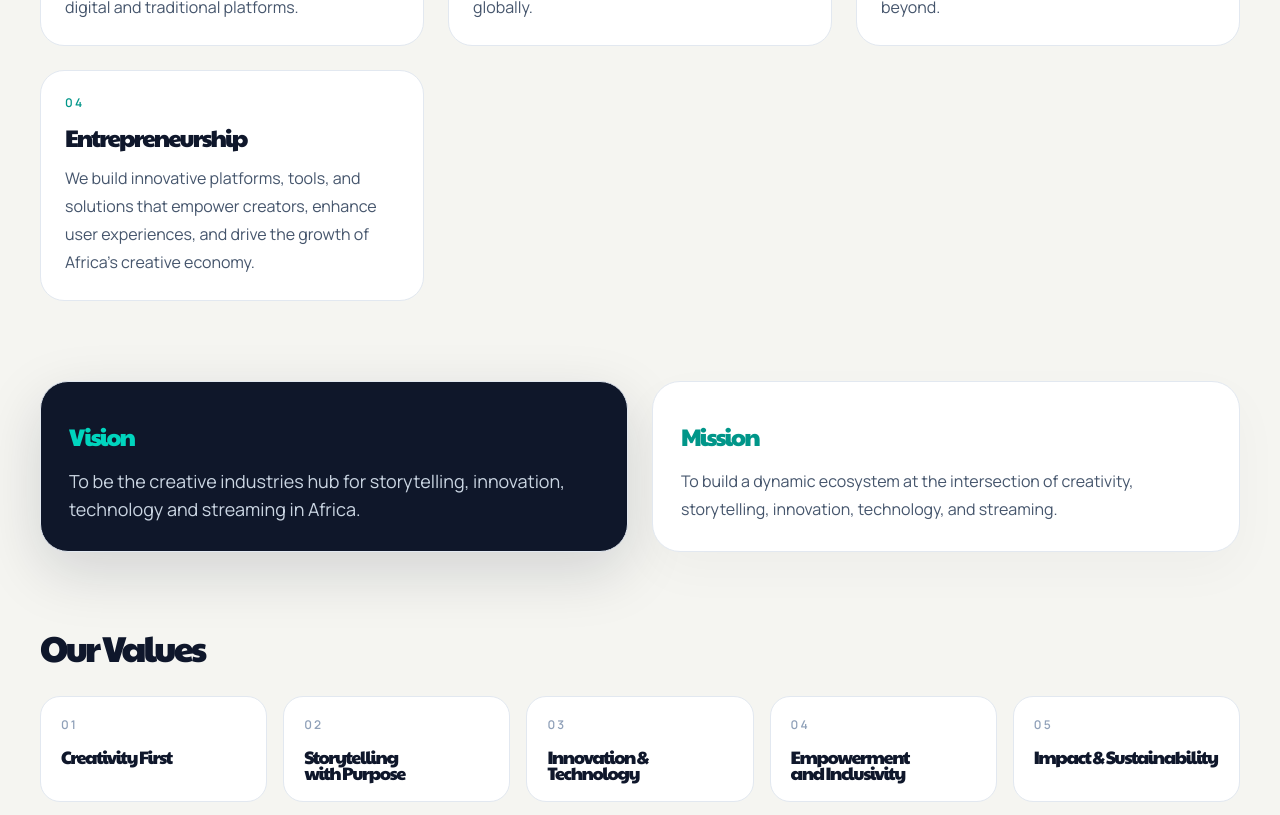
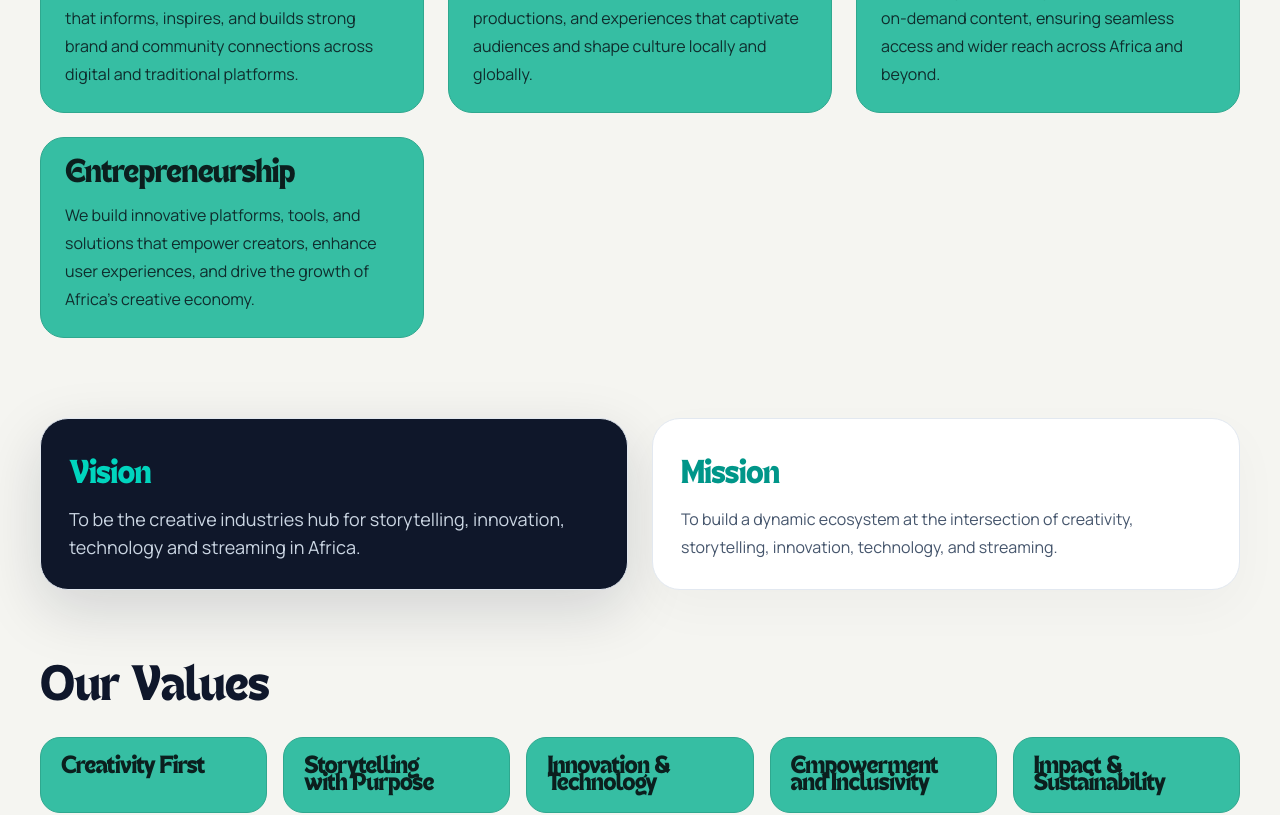
Before and after one commit to CBM-GROUP/cbmgroup-landingpage, a Next.js app: page /about in a window 1280 px wide. Shown: the part 1360-2175 px from the top of the page. Built offline with nearby package versions, Linux system fonts and the light colour scheme.

Commit message:
refactor: integrate Tan Headline font and update styles across components

```diff
--- a/src/app/about/page.tsx
+++ b/src/app/about/page.tsx
@@ -71,10 +71,9 @@ export default function Page() {
 
           <div className="grid gap-6 md:grid-cols-2 xl:grid-cols-3">
             {pillars.map((pillar) => (
-              <motion.article key={pillar.id} variants={revealVariants} className="group rounded-[1.5rem] border border-slate-200 bg-white p-6 transition-transform duration-300 hover:-translate-y-1 hover:shadow-[0_18px_50px_rgba(15,23,42,0.05)]">
-                <div className="text-xs font-semibold uppercase tracking-[0.2em] text-teal-600">{pillar.number}</div>
-                <h3 className="mt-4 text-2xl font-semibold tracking-[-0.04em] text-slate-900">{pillar.title}</h3>
-                <p className="mt-4 text-base leading-7 text-slate-600">{pillar.description}</p>
+              <motion.article key={pillar.id} variants={revealVariants} className="group rounded-[1.5rem] border border-[#2fa88f] bg-[#36bea3] p-6 text-[#0b1f1e] transition-transform duration-300 hover:-translate-y-1 hover:shadow-[0_18px_50px_rgba(15,23,42,0.08)]">
+                <h3 className="text-2xl font-semibold tracking-[-0.04em] text-[#0b1f1e]">{pillar.title}</h3>
+                <p className="mt-4 text-base leading-7 text-[#0f2d2d]">{pillar.description}</p>
               </motion.article>
             ))}
           </div>
@@ -101,9 +100,8 @@ export default function Page() {
 
           <div className="grid gap-4 sm:grid-cols-2 xl:grid-cols-5">
             {coreValues.map((value) => (
-              <motion.div key={value.id} variants={revealVariants} className="rounded-[1.25rem] border border-slate-200 bg-white p-5 transition-transform duration-300 hover:-translate-y-1">
-                <div className="text-xs font-semibold uppercase tracking-[0.18em] text-slate-400">{value.number}</div>
-                <h3 className="mt-4 text-lg font-semibold tracking-[-0.03em] text-slate-900">{value.title}</h3>
+              <motion.div key={value.id} variants={revealVariants} className="rounded-[1.25rem] border border-[#2fa88f] bg-[#36bea3] p-5 text-[#0b1f1e] transition-transform duration-300 hover:-translate-y-1">
+                <h3 className="text-lg font-semibold tracking-[-0.03em] text-[#0b1f1e]">{value.title}</h3>
               </motion.div>
             ))}
           </div>
--- a/src/app/globals.css
+++ b/src/app/globals.css
@@ -1,8 +1,17 @@
 @import "tailwindcss";
+
+@font-face {
+  font-family: "Tan Headline";
+  src: url("/fonts/TANHEADLINE-Regular.otf") format("opentype"),
+       url("/fonts/TANHEADLINE-Regular.ttf") format("truetype");
+  font-weight: 400;
+  font-style: normal;
+  font-display: swap;
+}
 
 :root {
   --font-body: var(--font-manrope), "Segoe UI", sans-serif;
-  --font-display: "Arial Rounded MT Bold", "Trebuchet MS", "Segoe UI", sans-serif;
+  --font-display: "Tan Headline", "Times New Roman", serif;
 }
 
 html {
@@ -23,7 +32,9 @@ h6,
 .headline-tan {
   font-family: var(--font-display);
   font-weight: 400;
-  letter-spacing: -0.08em;
-  line-height: 0.88;
+  letter-spacing: -0.72px;
+  line-height: 0.95;
+  font-style: normal;
+  text-rendering: optimizeLegibility;
   text-wrap: balance;
 }
--- a/src/app/initiatives/page.tsx
+++ b/src/app/initiatives/page.tsx
@@ -16,9 +16,9 @@ function InitiativeCard({ initiative }: { initiative: (typeof initiatives)[numbe
   }, [initiative.images.length]);
 
   return (
-    <article className="group mx-auto w-[85%] overflow-hidden rounded-[1.75rem] border border-slate-200 bg-white shadow-[0_18px_50px_rgba(15,23,42,0.03)] transition-transform duration-300 hover:-translate-y-1 hover:shadow-[0_22px_60px_rgba(15,23,42,0.06)]">
+    <article className="group mx-auto w-[85%] overflow-hidden rounded-[1.75rem] border border-[#2fa88f] bg-[#36bea3] shadow-[0_18px_50px_rgba(15,23,42,0.03)] transition-transform duration-300 hover:-translate-y-1 hover:shadow-[0_22px_60px_rgba(15,23,42,0.06)]">
       <div className="grid min-h-[357px] lg:grid-cols-[minmax(0,1fr)_289px]">
-        <div className="relative min-h-[238px] bg-slate-100 lg:min-h-0">
+        <div className="relative min-h-[238px] bg-[#2aa88d] lg:min-h-0">
           <Image
             key={initiative.images[selectedImage]}
             src={initiative.images[selectedImage]}
@@ -28,16 +28,15 @@ function InitiativeCard({ initiative }: { initiative: (typeof initiatives)[numbe
           />
         </div>
 
-        <div className="border-t border-slate-200 p-6 sm:p-8 lg:border-l lg:border-t-0 lg:p-9">
-          <div className="text-[10px] font-semibold uppercase tracking-[0.2em] text-teal-600">{initiative.number}</div>
-          <h2 className="mt-3 text-[1.75rem] font-semibold leading-tight tracking-[-0.04em] text-slate-900 sm:text-[2.1rem]">
+        <div className="border-t border-[#2fa88f] bg-[#36bea3] p-6 sm:p-8 lg:border-l lg:border-t-0 lg:p-9">
+          <h2 className="text-[1.75rem] font-semibold leading-tight tracking-[-0.04em] text-[#0b1f1e] sm:text-[2.1rem]">
             {initiative.title}
           </h2>
-          <p className="mt-4 text-sm leading-6 text-slate-600 sm:text-base sm:leading-7">{initiative.description}</p>
+          <p className="mt-4 text-sm leading-6 text-[#0f2d2d] sm:text-base sm:leading-7">{initiative.description}</p>
         </div>
       </div>
 
-      <div className="flex gap-3 border-t border-slate-200 bg-slate-50 p-3 sm:p-4">
+      <div className="flex gap-3 border-t border-[#2fa88f] bg-[#2aa88d] p-3 sm:p-4">
         {initiative.images.map((image, index) => (
           <button
             key={`${initiative.id}-${index}`}
--- a/src/app/layout.tsx
+++ b/src/app/layout.tsx
@@ -1,19 +1,12 @@
 import type { Metadata } from "next";
 import type { ReactNode } from "react";
-import { Manrope, Paytone_One } from "next/font/google";
+import { Manrope } from "next/font/google";
 import "./globals.css";
 import Header from "@/components/landing/Header";
 import Footer from "@/components/landing/Footer";
 
 const manrope = Manrope({
   variable: "--font-manrope",
-  subsets: ["latin"],
-  display: "swap",
-});
-
-const paytone = Paytone_One({
-  variable: "--font-display",
-  weight: "400",
   subsets: ["latin"],
   display: "swap",
 });
@@ -27,7 +20,7 @@ export default function RootLayout({ children }: { children: ReactNode }) {
   return (
     <html
       lang="en"
-      className={`${manrope.variable} ${paytone.variable} h-full antialiased`}
+      className={`${manrope.variable} h-full antialiased`}
     >
       <body className="min-h-screen flex flex-col bg-[#f5f5f1] text-slate-900">
         <Header />
--- a/src/components/landing/Hero.tsx
+++ b/src/components/landing/Hero.tsx
@@ -6,8 +6,7 @@ import Link from "next/link";
 
 export function Hero() {
   return (
-    <section className="relative flex min-h-screen text-center overflow-hidden bg-white">
-      {/* Background */}
+    <section className="relative flex min-h-screen overflow-hidden bg-white text-center">
       <div className="absolute inset-0">
         <div className="absolute left-1/2 top-1/2 h-175 w-175 -translate-x-1/2 -translate-y-1/2 rounded-full bg-teal-500/10 blur-[140px]" />
 
@@ -27,12 +26,11 @@ export function Hero() {
 
       <div className="relative z-10 mx-auto w-full max-w-7xl px-6 pb-20 pt-32 lg:px-8">
         <div className="w-full flex flex-col items-center text-center">
-
           <motion.h1
             initial={{ opacity: 0, y: 40 }}
             animate={{ opacity: 1, y: 0 }}
             transition={{ duration: 0.8, delay: 0.1 }}
-            className="headline-tan w-full text-5xl text-black sm:text-6xl lg:text-[7rem]"
+            className="headline-tan w-full text-[4.2rem] leading-[0.78] tracking-[-0.08em] text-black sm:text-[6rem] lg:text-[8rem]"
           >
             Building the future of creativity
           </motion.h1>
@@ -76,7 +74,6 @@ export function Hero() {
             </Link>
           </motion.div>
         </div>
-
       </div>
     </section>
   );
```
Also changed, not shown: public/fonts/TANHEADLINE-Regular.otf (added), public/fonts/TANHEADLINE-Regular.ttf (added).
